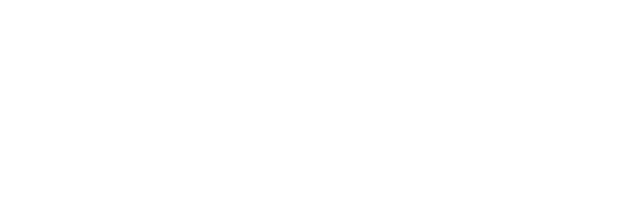
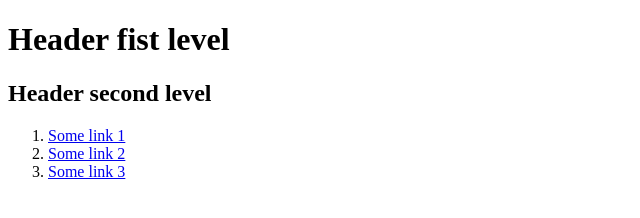
Before and after one commit to sigmator/task-html, a website: page src/index.html in a window 1280 px wide. Shown: the whole page, without its empty margins (0-640 px from the left). Drawn offline with Linux system fonts and the light colour scheme.

Commit message:
Задание по HTML

```diff
--- a/src/index.html
+++ b/src/index.html
@@ -3,5 +3,13 @@
     <head>
         <title>HTML</title>
     </head>
-    <body></body>
+    <body>
+        <h1>Header fist level</h1>
+        <h2>Header second level</h2>
+        <ol>
+            <li><a href="http://google.ru/">Some link 1</a></li>
+            <li><a href="http://yandex.ru/">Some link 2</a></li>
+            <li><a href="https://youtu.be/BfrVRJaglPE">Some link 3</a></li>
+        </ol>
+    </body>
 </html>
```
Also changed, not shown: 1 other file.
